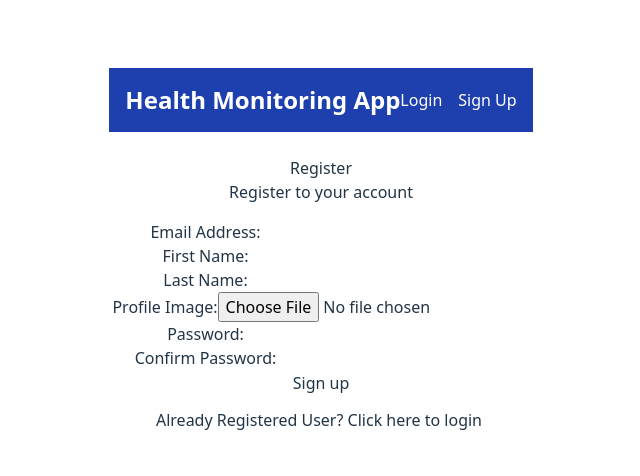
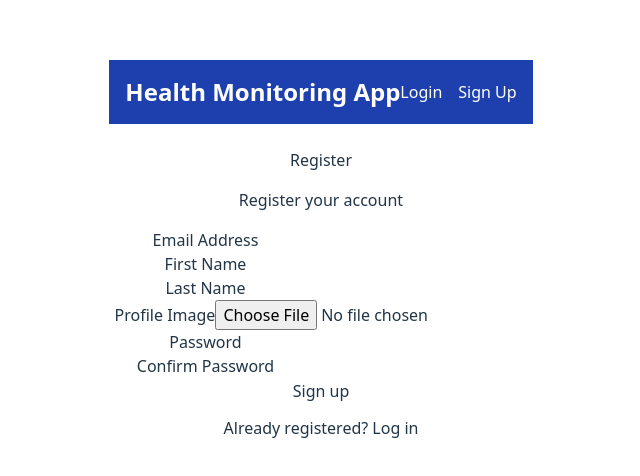
Before and after one commit to antoniorestivo/post_stroke_health_monitoring_vue_app, a Vue app: page /signup in a window 1280 px wide. Shown: the part 140-616 px from the top of the page, without its empty margins (319-959 px from the left). Built offline with nearby package versions, Linux system fonts and the light colour scheme.

Commit message:
Implement better login state handling

```diff
--- a/src/App.vue
+++ b/src/App.vue
@@ -7,14 +7,14 @@
         <h1 class="text-2xl font-bold mb-2 sm:mb-0">Health Monitoring App</h1>
 
         <div class="flex space-x-4">
-          <router-link v-if="isLoggedIn()" to="/logout" class="hover:underline">
+          <router-link v-if="isLoggedIn" to="/logout" class="hover:underline">
             Logout
           </router-link>
-          <router-link v-if="!isLoggedIn()" to="/login" class="hover:underline">
+          <router-link v-if="!isLoggedIn" to="/login" class="hover:underline">
             Login
           </router-link>
           <router-link
-            v-if="!isLoggedIn()"
+            v-if="!isLoggedIn"
             to="/signup"
             class="hover:underline"
           >
@@ -24,7 +24,7 @@
       </div>
 
       <nav
-        v-if="isLoggedIn()"
+        v-if="isLoggedIn"
         class="bg-blue-700 text-white border-t border-blue-600"
       >
         <div class="max-w-7xl mx-auto px-4 py-3 flex flex-wrap gap-6 text-sm">
@@ -50,12 +50,8 @@
   </div>
 </template>
 
-<script>
-export default {
-  methods: {
-    isLoggedIn() {
-      return !!localStorage.getItem("jwt");
-    }
-  }
-};
+<script setup>
+import { useAuth } from "@/lib/auth";
+
+const { isLoggedIn } = useAuth();
 </script>
--- /dev/null
+++ b/src/lib/auth.js
@@ -0,0 +1,17 @@
+import { ref } from "vue";
+
+const isLoggedIn = ref(!!localStorage.getItem("jwt"));
+
+export function useAuth() {
+    return { isLoggedIn };
+}
+
+export function login(token) {
+    localStorage.setItem("jwt", token);
+    isLoggedIn.value = true;
+}
+
+export function logout() {
+    localStorage.removeItem("jwt");
+    isLoggedIn.value = false;
+}
--- a/src/views/Login.vue
+++ b/src/views/Login.vue
@@ -7,7 +7,7 @@
         Login to your account
       </h2>
 
-      <form @submit.prevent="login" class="space-y-4">
+      <form @submit.prevent="completeLogin" class="space-y-4">
         <div>
           <label
             for="email"
@@ -70,8 +70,9 @@ const password = ref("");
 const errors = ref([]);
 
 import axios, { setAuthToken } from "@/lib/axios";
+import { login } from "@/lib/auth";
 
-function login() {
+function completeLogin() {
   axios
     .post(
       "/api/sessions",
@@ -82,8 +83,8 @@ function login() {
     )
     .then(response => {
       const token = response.data.jwt;
-      localStorage.setItem("jwt", token);
-      setAuthToken(token); // ✅ update the instance header
+      login(token);
+      setAuthToken(token);
       router.push("/users/me");
     })
     .catch(error => {
--- a/src/views/Logout.vue
+++ b/src/views/Logout.vue
@@ -4,12 +4,13 @@
 </template>
 
 <script>
-import axios from "axios";
+import axios from "@/lib/axios";
+import { logout } from "@/lib/auth";
 
 export default {
-  created: function() {
+  created() {
     delete axios.defaults.headers.common["Authorization"];
-    localStorage.removeItem("jwt");
+    logout();
     this.$router.push("/");
   }
 };
--- a/src/views/SignUp.vue
+++ b/src/views/SignUp.vue
@@ -1,122 +1,199 @@
-
 <template>
   <div class="signup">
-    <!--=================================
-    Login -->
     <section class="space-ptb login">
       <div class="container">
         <div class="row justify-content-center">
           <div class="col-md-8 col-sm-10">
-            <!-- Tab-nav START -->
-            <ul class="nav nav-tabs nav-tabs-02 justify-content-center" id="myTab" role="tablist">
 
+            <!-- =========================
+                 SIGNUP SUCCESS MESSAGE
+                 ========================= -->
+            <div
+                v-if="signupComplete"
+                class="bg-blue-50 border border-blue-200 rounded-lg p-6 text-center"
+            >
+              <h2 class="title text-blue-700 mb-3">
+                Check your email
+              </h2>
+
+              <p class="text-gray-700 mb-4">
+                We’ve sent a verification link to
+                <strong>{{ newEmail }}</strong>.
+                <br />
+                Please click the link to activate your account before logging in.
+              </p>
+
+              <router-link
+                  to="/login"
+                  class="text-blue-600 font-medium hover:underline"
+              >
+                Back to login
+              </router-link>
+            </div>
+
+            <!-- =========================
+                 SIGNUP FORM
+                 ========================= -->
+            <div v-else>
+              <ul
+                  class="nav nav-tabs nav-tabs-02 justify-content-center"
+                  role="tablist"
+              >
                 <li class="nav-item">
-                <a class="nav-link active" id="register-tab" data-toggle="tab" href="#register" role="tab" aria-controls="register" aria-selected="false">Register</a>
+                  <span class="nav-link active">Register</span>
                 </li>
               </ul>
-            <!-- Tab-nav END -->
 
-            <!-- Tab-content START -->
-            <div class="tab-content mt-0 register-tab-content" id="myTabContent">
+              <div class="section-title mt-4">
+                <h2 class="title">Register your account</h2>
+              </div>
 
-
-              <!-- Register-tab START -->
-              <div class="tab-pane fade show active" id="register" role="tabpanel" aria-labelledby="register-tab">
-                <!-- Register-form START -->
-                <div class="section-title">
-                  <h2 class="title">Register to your account</h2>
+              <form
+                  class="form-row mt-4 mb-5 align-items-center"
+                  @submit.prevent="createUser"
+              >
+                <div class="form-group col-md-6">
+                  <label>Email Address</label>
+                  <input
+                      type="email"
+                      class="form-control"
+                      v-model="newEmail"
+                      required
+                  />
                 </div>
-                <form v-on:submit.prevent="createUser()" class="form-row mt-4 mb-5 align-items-center">
 
                 <div class="form-group col-md-6">
-                    <label>Email Address:</label>
-                    <input type="email" class="form-control" placeholder="" v-model="newEmail">
+                  <label>First Name</label>
+                  <input
+                      type="text"
+                      class="form-control"
+                      v-model="firstName"
+                      required
+                  />
                 </div>
+
                 <div class="form-group col-md-6">
-                    <label>First Name:</label>
-                    <input type="text" class="form-control" placeholder="" v-model="firstName">
+                  <label>Last Name</label>
+                  <input
+                      type="text"
+                      class="form-control"
+                      v-model="lastName"
+                      required
+                  />
                 </div>
+
                 <div class="form-group col-md-6">
-                    <label>Last Name:</label>
-                    <input type="text" class="form-control" placeholder="" v-model="lastName">
+                  <label>Profile Image</label>
+                  <input
+                      type="file"
+                      class="form-control"
+                      ref="profileImage"
+                  />
                 </div>
+
                 <div class="form-group col-md-6">
-                    <label>Profile Image:</label>
-                    <input type="file" class="form-control" placeholder="" id="profileImage" name="profileImage">
+                  <label>Password</label>
+                  <input
+                      type="password"
+                      class="form-control"
+                      v-model="newPassword"
+                      required
+                  />
                 </div>
+
                 <div class="form-group col-md-6">
-                    <label>Password:</label>
-                    <input type="Password" class="form-control" placeholder="" v-model="newPassword">
+                  <label>Confirm Password</label>
+                  <input
+                      type="password"
+                      class="form-control"
+                      v-model="newConfirmPassword"
+                      required
+                  />
                 </div>
-                  <div class="form-group col-md-6">
-                    <label>Confirm Password:</label>
-                    <input type="Password" class="form-control" placeholder="" v-model="newConfirmPassword">
+
+                <div class="col-sm-6">
+                  <button
+                      type="submit"
+                      class="btn btn-primary btn-block"
+                      :disabled="loading"
+                  >
+                    {{ loading ? "Creating account..." : "Sign up" }}
+                  </button>
                 </div>
-                  <div class="col-sm-6">
-                    <button type="submit" class="btn btn-primary btn-block">Sign up</button>
+
+                <div class="col-sm-6 mt-3 mt-sm-0">
+                  <router-link to="/login">
+                    Already registered? Log in
+                  </router-link>
                 </div>
-                  <div class="col-sm-6">
-                    <ul class="list-unstyled d-flex mb-1 mt-sm-0 mt-3">
-                      <li class="mr-1"><a href="login">Already Registered User? Click here to login</a></li>
-                    </ul>
+
+                <div
+                    v-if="errors.length"
+                    class="col-12 text-danger mt-3"
+                >
+                  <p v-for="(error, index) in errors" :key="index">
+                    {{ error }}
+                  </p>
                 </div>
               </form>
-                <!-- Register-form END -->
+            </div>
 
-
-              </div>
-              <!-- Register-tab END -->
-            </div>
-            <!-- Tab-content END -->
           </div>
         </div>
       </div>
     </section>
-    <!--=================================
-    Login -->
-
-
-
   </div>
 </template>
 
 <script>
-import axios from "axios";
+import axios from "@/lib/axios";
 
-export default{
-  data: function() {
+export default {
+  data() {
     return {
       newEmail: "",
       newPassword: "",
       newConfirmPassword: "",
       firstName: "",
-      lastName: ""
+      lastName: "",
+      signupComplete: false,
+      loading: false,
+      errors: []
     };
   },
-  created: function() {},
+
   methods: {
-    createUser: function() {
-      const profileImage = document.getElementById('profileImage').files[0];
-      var params = {
+    createUser() {
+      this.errors = [];
+      this.loading = true;
+
+      const profileImage = this.$refs.profileImage?.files[0];
+
+      const params = {
+        user: {
           email: this.newEmail,
           password: this.newPassword,
-        confirm_password: this.newConfirmPassword,
-        profile_image: profileImage,
+          password_confirmation: this.newConfirmPassword,
           first_name: this.firstName,
-        last_name: this.lastName
+          last_name: this.lastName,
+          profile_image: profileImage
+        }
       };
-      console.log(params);
+
       axios
-      .post("/api/users",params)
-      .then(response => {
-        console.log("user create", response);
-        this.$router.push("/login")
+          .post("/api/users", params)
+          .then(() => {
+            this.signupComplete = true;
           })
           .catch(error => {
-          console.log("user create error", error.response);
-          this.errors = error.response.data.errors;
+            this.errors =
+                error.response?.data?.errors ||
+                ["Unable to create account. Please try again."];
+          })
+          .finally(() => {
+            this.loading = false;
           });
-    },
-  },
+    }
+  }
 };
 </script>
```
Lines whose indentation alone changed are shown as unchanged.
